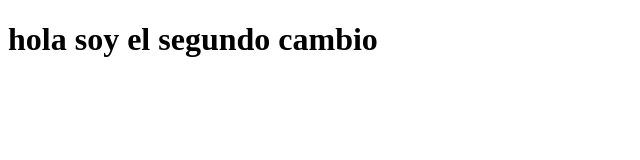
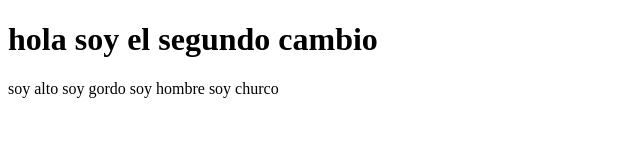
Before and after one commit to SamuelChacon26/m-pri-rep, a plain HTML site: page index.html in a window 1280 px wide. Shown: the whole page, without its empty margins (0-640 px from the left). Drawn offline with Linux system fonts and the light colour scheme.

Commit message:
tercer cambio

```diff
--- a/index.html
+++ b/index.html
@@ -7,5 +7,9 @@
 </head>
 <body>
     <h1>hola soy el segundo cambio</h1>
+    soy alto
+    soy gordo
+    soy hombre
+    soy churco
 </body>
 </html>
```
